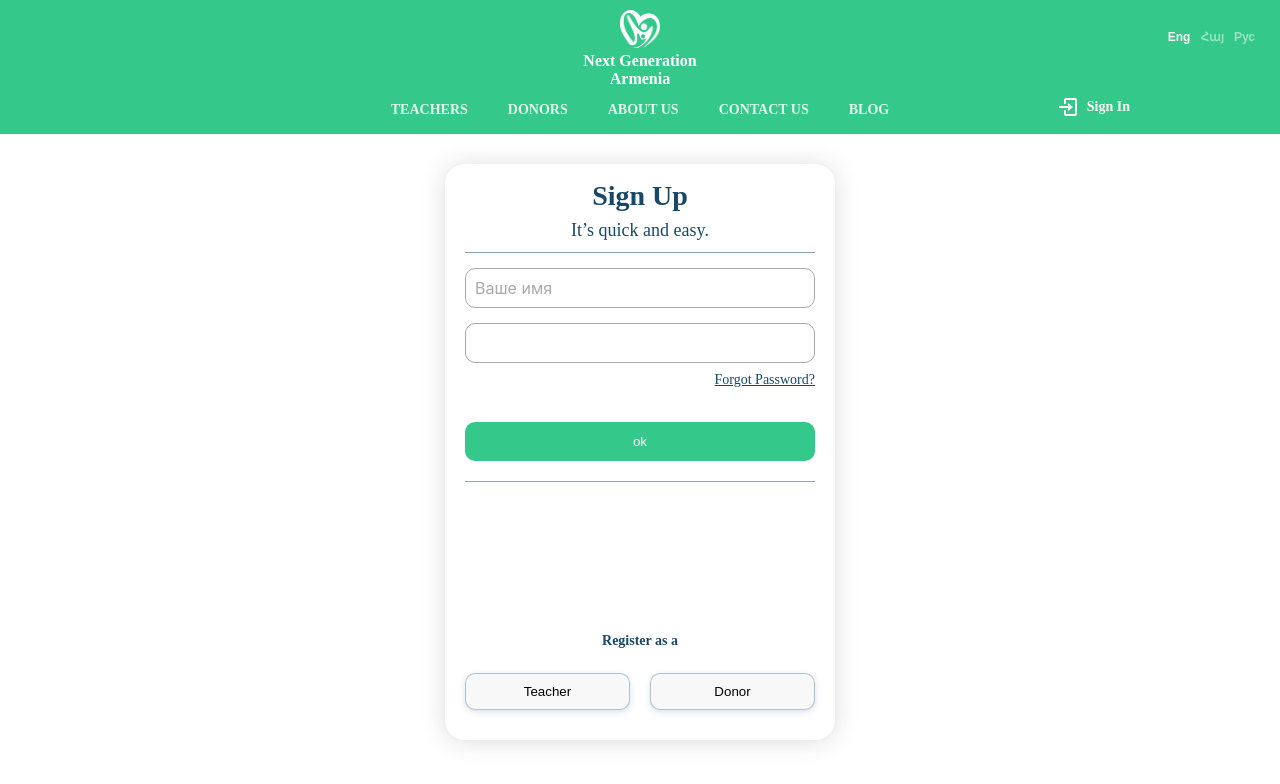
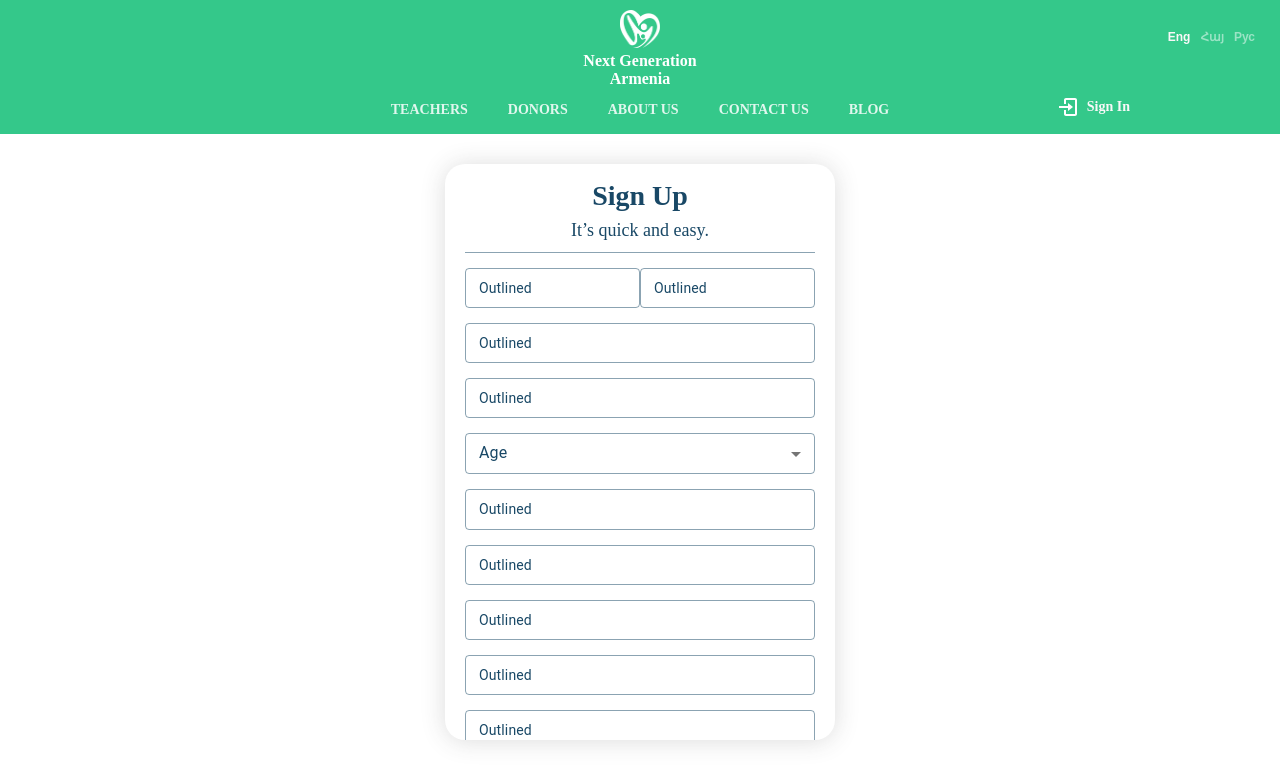
Before and after one commit to musho777/next_generation, a React (Create React App) app: page / in a window 1280 px wide. Shown: the top 784 px of the page. Built offline with nearby package versions, Linux system fonts and the light colour scheme.

Commit message:
input and select

```diff
--- a/package.json
+++ b/package.json
@@ -3,6 +3,9 @@
   "version": "0.1.0",
   "private": true,
   "dependencies": {
+    "@emotion/react": "^11.14.0",
+    "@emotion/styled": "^11.14.0",
+    "@mui/material": "^6.4.7",
     "@testing-library/dom": "^10.4.0",
     "@testing-library/jest-dom": "^6.6.3",
     "@testing-library/react": "^16.2.0",
--- a/src/App.js
+++ b/src/App.js
@@ -11,8 +11,8 @@ function App() {
       <Router>
         <Navbar />
         <div className="layout">
-          {/* <Signup /> */}
-          <Singin />
+          <Signup />
+          {/* <Singin /> */}
         </div>
       </Router>
     </div>
--- a/src/UI/UIInput/index.jsx
+++ b/src/UI/UIInput/index.jsx
@@ -1,58 +1,43 @@
-import './styles.css'
-import React, { useState, useRef, useEffect } from "react";
+import React, { useState } from "react";
+import TextField from "@mui/material/TextField";
+export const UIInput = ({ full }) => {
+  const [value, setValue] = useState("")
+  return (
+    <TextField
+      label="Outlined"
+      variant="outlined"
+      onChange={(e) => setValue(e.target.value)}
+      fullWidth={full}
+      sx={{
+        "& .MuiOutlinedInput-root": {
+          color: "#194866",
+          fontFamily: "Arial",
+          fontWeight: "400",
+          fontSize: "14px",
+          overflow: "visible",
+          "&:hover .MuiOutlinedInput-notchedOutline": {
+            borderColor: "#007bff", // Change to your desired hover border color
+          },
+          "& .MuiOutlinedInput-notchedOutline": {
+            borderColor: "rgba(25,72,102,0.5)",
+            borderWidth: "0.5px",
 
-export const UIInput = ({ label, value, onChange }) => {
-  const [isFocused, setIsFocused] = useState(false);
-  const labelRef = useRef(null);
-
-  useEffect(() => {
-    if (labelRef.current) {
-      if (isFocused || value) {
-        labelRef.current.style.transform = "translateY(-17px)";
-        labelRef.current.style.fontSize = "12px";
-        labelRef.current.style.color = "#6200ee";
-        labelRef.current.style.backgroundColor = "white";
-        labelRef.current.style.padding = "0 5px";
-
-      } else {
-        console.log(value)
-        if (value != "") {
-          labelRef.current.style.transform = "translateY(0)";
-          labelRef.current.style.fontSize = "16px";
-          labelRef.current.style.color = "#aaa";
-        }
-      }
-    }
-  }, [isFocused, value]);
-
-  return (
-    <div style={{ position: "relative", width: "100%" }}>
-      <label
-        ref={labelRef}
-        style={{
-          position: "absolute",
-          left: "10px",
-          top: "10px",
-          transition: "all 0.2s ease",
-          pointerEvents: "none",
-        }}
-      >
-        {label}
-      </label>
-      <input
-        type="text"
-        value={value}
-        className="input"
-        onChange={onChange}
-        onFocus={() => setIsFocused(true)}
-        onBlur={() => setIsFocused(false)}
-        style={{
-          width: "-webkit-fill-available",
+          },
+        },
+        "& .MuiInputLabel-outlined": {
+          color: "#194866",
+          fontWeight: "400",
+          fontSize: "14px",
+          lineHeight: value == "" ? "0.7" : "1.5",
+          overflow: "visible",
+        },
+        "& .MuiInputLabel-outlined.Mui-focused": {
+          lineHeight: "1.5",
+        },
+        "& .MuiOutlinedInput-input": {
           padding: "10px",
-          border: "1px solid #aaa",
-          fontSize: "16px",
-        }}
-      />
-    </div>
+        },
+      }}
+    />
   );
-};
+}
--- /dev/null
+++ b/src/UI/UISelect/index.jsx
@@ -0,0 +1,75 @@
+import * as React from 'react';
+import Box from '@mui/material/Box';
+import InputLabel from '@mui/material/InputLabel';
+import MenuItem from '@mui/material/MenuItem';
+import FormControl from '@mui/material/FormControl';
+import Select from '@mui/material/Select';
+import './styles.css';
+import { InputBase, styled } from '@mui/material';
+
+const BootstrapInput = styled(InputBase)(({ theme }) => ({
+}));
+
+
+export const UISelect = () => {
+  const [age, setAge] = React.useState('');
+
+  const handleChange = (event) => {
+    setAge(event.target.value);
+  };
+
+
+  return (
+    <Box>
+      <FormControl fullWidth variant="outlined">
+        <InputLabel
+          sx={{
+            color: 'rgb(25, 72, 102)',
+            lineHeight: !age ? 0.5 : 1,
+            overflow: 'visible',
+            backgroundColor: age && "white",
+            padding: age && "0 10px",
+            margin: age && "0 -5px",
+            '&.Mui-focused': {
+              color: 'rgb(25, 72, 102)',
+              backgroundColor: "white",
+              padding: "0 10px",
+              margin: "0 -5px",
+              lineHeight: 1,
+            },
+          }}
+          id={"age-select-label"}>Age</InputLabel>
+        <Select
+          labelId="age-select-label"
+          id="age-select"
+          value={age}
+          label="Age"
+          onChange={handleChange}
+          input={<BootstrapInput />}
+          sx={{
+            textAlign: 'left',
+            color: "rgb(25, 72, 102)",
+
+            "& .MuiInputBase-input": {
+              position: 'relative',
+              border: '0.5px solid rgba(25,72,102,0.5)',
+              fontSize: 14,
+              padding: "8px",
+              '&:hover': {
+                borderColor: 'rgb(0, 123, 255)', // Change the color on hover
+              },
+            },
+
+            '& .MuiFormLabel-root-MuiInputLabel-root': {
+              lineHeight: 1,
+            },
+          }}
+        >
+          <MenuItem value={10}>Ten</MenuItem>
+          <MenuItem value={20}>Twenty</MenuItem>
+          <MenuItem value={30}>Thirty</MenuItem>
+        </Select>
+      </FormControl>
+    </Box>
+  );
+};
--- /dev/null
+++ b/src/UI/UISelect/styles.css
@@ -0,0 +1,5 @@
+#age-select-label {
+  /* line-height: 0.7em;
+  overflow: visible !important;
+  color: rgb(25, 72, 102); */
+}
--- a/src/pages/auth/signup/index.jsx
+++ b/src/pages/auth/signup/index.jsx
@@ -2,6 +2,7 @@ import "../styles.css"
 import { AuthForm } from "../../../components/authForm"
 import { UIInput } from "../../../UI/UIInput"
 import { UIButton } from "../../../UI/UIButton"
+import { UISelect } from '../../../UI/UISelect'
 export const Signup = () => {
   return <AuthForm >
     <div className="sign_up">
@@ -11,6 +12,7 @@ export const Signup = () => {
       </div>
       <UIInput full />
       <UIInput full />
+      <UISelect />
       <UIInput full />
       <UIInput full />
       <UIInput full />
```
Also changed, not shown: 1 other file (tests, documents, lock files or other folders).
